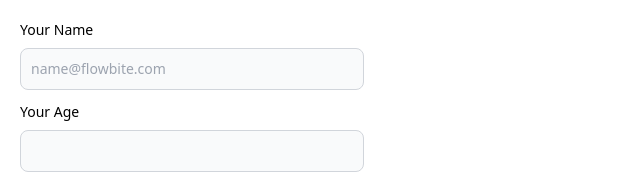
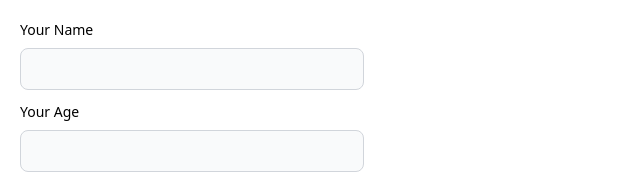
Before and after one commit to NyanLinHtoo/LearningReact, a React (Vite) app: page / in a window 1280 px wide. Shown: the top 174 px of the page, without its empty margins (0-640 px from the left). Built offline with nearby package versions, Linux system fonts and the light colour scheme.

Commit message:
Applying Validation

```diff
--- a/src/App.tsx
+++ b/src/App.tsx
@@ -1,7 +1,16 @@
 import { FieldValues, useForm } from "react-hook-form";
 
 function App() {
-  const { register, handleSubmit } = useForm();
+  interface formData {
+    name: string;
+    age: number;
+  }
+
+  const {
+    register,
+    handleSubmit,
+    formState: { errors },
+  } = useForm<formData>();
 
   const onSubmit = (data: FieldValues) => {
     console.log(data);
@@ -14,13 +23,19 @@ function App() {
           Your Name
         </label>
         <input
-          {...register("name")}
+          {...register("name", { required: true, minLength: 3 })}
           type="name"
           id="name"
           className="bg-gray-50 border border-gray-300  text-sm rounded-lg focus:ring-blue-500 focus:border-blue-500 block w-full p-2.5  "
-          placeholder="name@flowbite.com"
-          required
         />
+        {errors.name?.type === "required" && (
+          <span className="text-sm text-red-600">Name is required</span>
+        )}
+        {errors.name?.type === "minLength" && (
+          <span className="text-sm text-red-600">
+            Name Character must be over 3.
+          </span>
+        )}
       </div>
       <div className="mb-5">
         <label htmlFor="age" className="block mb-2 text-sm font-medium ">
@@ -31,7 +46,6 @@ function App() {
           type="number"
           id="number"
           className="bg-gray-50 border border-gray-300  text-sm rounded-lg focus:ring-blue-500 focus:border-blue-500 block w-full p-2.5   "
-          required
         />
       </div>
       <button className="text-white rounded bg-blacktext-white bg-blue-700 hover:bg-blue-800 px-5 py-2.5">
```
